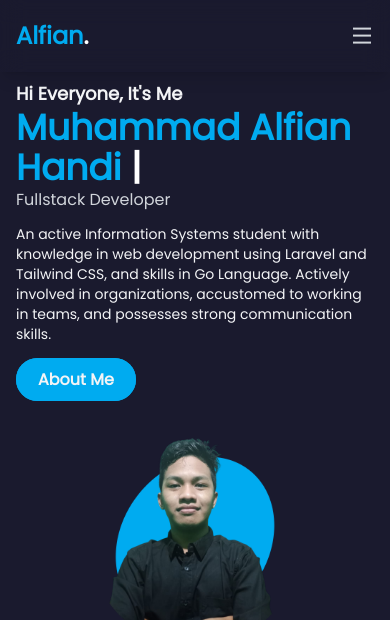
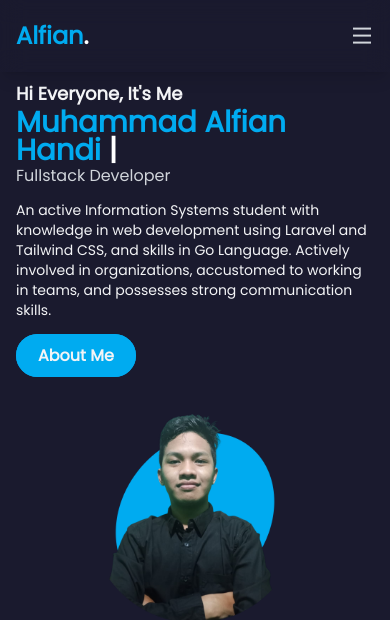
Before and after one commit to malhandha/malhandha.github.io, a website: page index.html in a window 390 px wide. Shown: the top 620 px of the page. Drawn offline with nearby package versions, Linux system fonts and the light colour scheme.

Commit message:
rev name

```diff
--- a/index.html
+++ b/index.html
@@ -67,7 +67,7 @@
             <div class="flex flex-wrap">
                 <div class="w-full self-center px-4 lg:w-1/2 lg:pl-20">
                     <h1 class="font-semibold text-lg lg:text-xl">Hi Everyone, It's Me
-                        <span class="font-bold text-[#00abf0] block text-4xl" id="typing-name"></span>
+                        <span class="font-bold text-[#00abf0] text-[29px] block lg:text-4xl" id="typing-name"></span>
                     </h1>
                     <h2 class="text-gray-300 mb-3 lg:text-lg">Fullstack Developer</h2>
                     <p class="font-medium text-sm lg:text-base">An active Information Systems student with knowledge in
@@ -84,7 +84,7 @@
                             class="w-full md:w-full lg:w-full max-w-full mx-auto">
                     </div>
                 </div>
-                <div class="relative -mt-[105px] -mb-10 lg:pl-20 pl-5 space-x-2 ">
+                <div class="relative -mt-[105px]  -mb-10 lg:pl-20 pl-5 space-x-2 ">
                     <a href="https://www.instagram.com/malhandha/" target="_blank" rel="noopener noreferrer">
                         <i class="ri-instagram-line text-[45px] text-[#00abf0]"></i>
                     </a>
```
